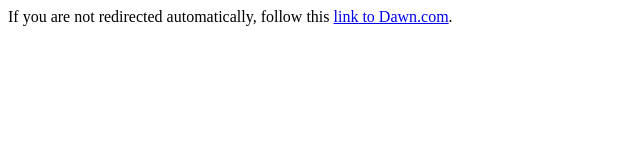
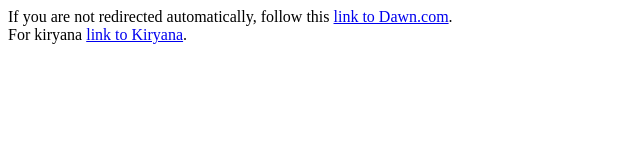
Before and after one commit to zulqarnainhabib/kiryana, a plain HTML site: page index.html in a window 1280 px wide. Shown: the whole page, without its empty margins (0-640 px from the left). Drawn offline with Linux system fonts and the light colour scheme.

Commit message:
Update index.html

```diff
--- a/index.html
+++ b/index.html
@@ -13,5 +13,7 @@
     <body>
         <!-- Note: don't tell people to `click` the link, just tell them that it is a link. -->
         If you are not redirected automatically, follow this <a href='http://www.dawn.com'>link to Dawn.com</a>.
+        <br>
+        For kiryana <a href='m.kiryana.pk/apex/f?p=100:1'>link to Kiryana</a>.
     </body>
 </html>
```
